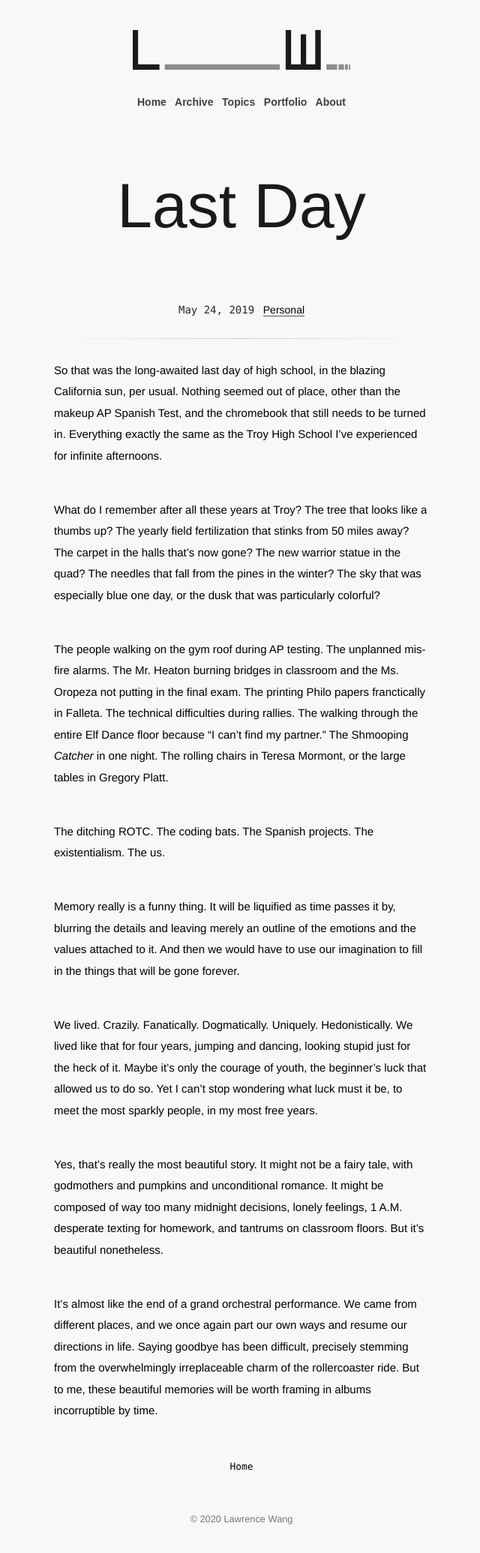
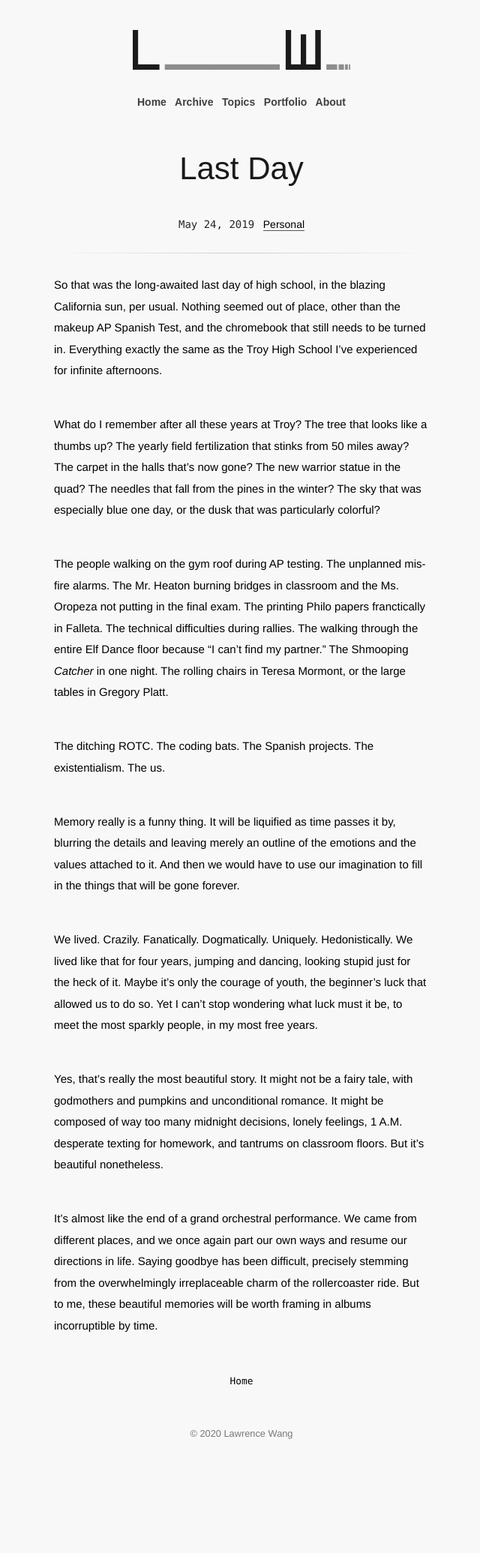
Before and after one commit to law-wang/blog-1.1, a Jekyll site: the page built from _posts/2019-05-24-last-day.md, in a window 1280 px wide. Shown: the whole page at 75% size, without its empty margins (318-958 px from the left). Built offline with Jekyll 4.4.1, drawn with Linux system fonts in a browser that asks for light colours; some web fonts are replaced; after the commit the page ends 1957 px from its top, so only the background shows below that.

Commit message:
Update main.scss

```diff
--- a/_sass/main.scss
+++ b/_sass/main.scss
@@ -1,5 +1,3 @@
-@import url("https://use.typekit.net/xbv3jvp.css");
-@import url(//db.onlinewebfonts.com/c/41c6bd279ad80d8cf68d230261308af9?family=Copyright+Klim+Type+Foundry);
 @import url("https://use.typekit.net/xbv3jvp.css");
 
 * {
@@ -244,7 +242,7 @@ article {
     line-height: 1.4em;
     text-align: center;
     text-transform: capitalize;
-    font-size: 6em;
+    font-size: 3em;
     color: #1a1a1a;
   }
   .divider {
```
